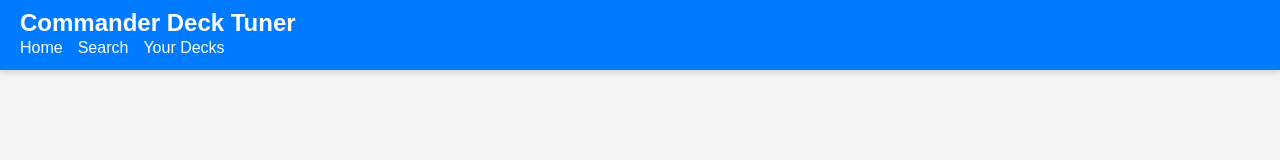
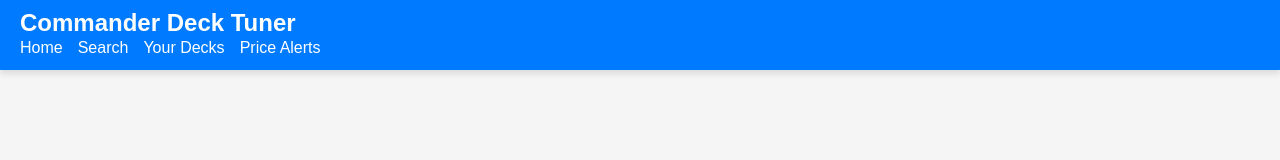
Before and after one commit to hbrandon15/CommanderDeckTuner, a React (Vite) app in the folder client/: page / in a window 1280 px wide. Shown: the top 160 px of the page. Built offline with nearby package versions, Linux system fonts and the light colour scheme.

Commit message:
feat: add Price Alerts link to the navigation bar

```diff
--- a/client/src/components/NavBar/NavBar.jsx
+++ b/client/src/components/NavBar/NavBar.jsx
@@ -16,6 +16,9 @@ const NavBar = () => {
         <li>
           <Link to="/decks">Your Decks</Link> {/* Navigate to DeckList */}
         </li>
+		 <li>
+          <Link to="/price-alerts">Price Alerts</Link> {/* Navigate to Price Alerts */}
+        </li>
       </ul>
     </nav>
   );
```
